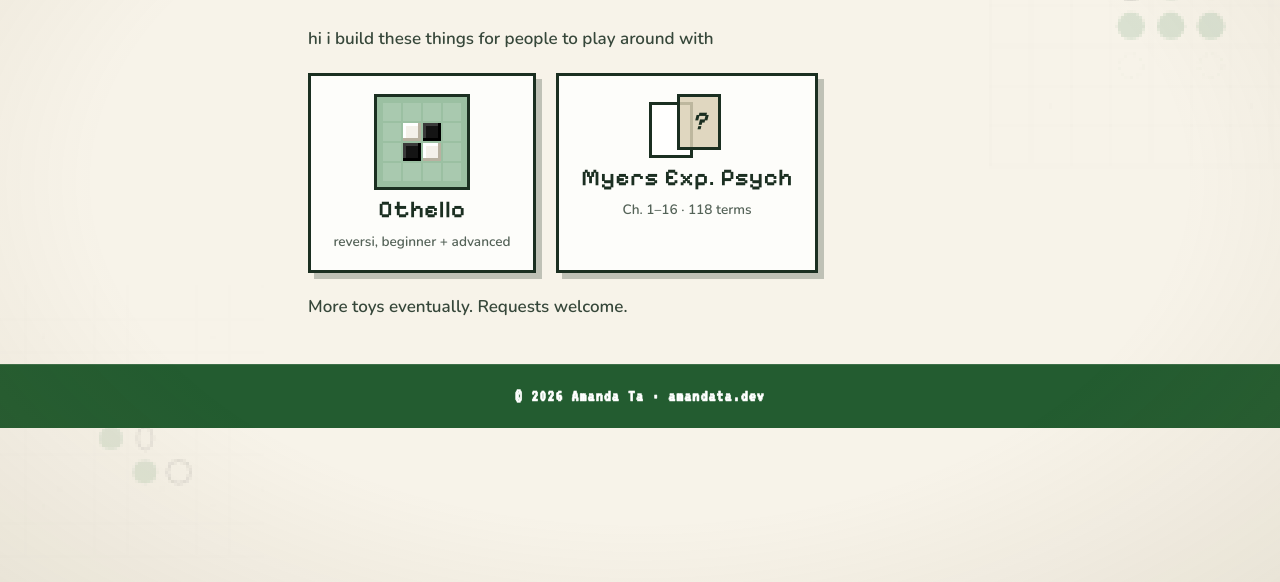
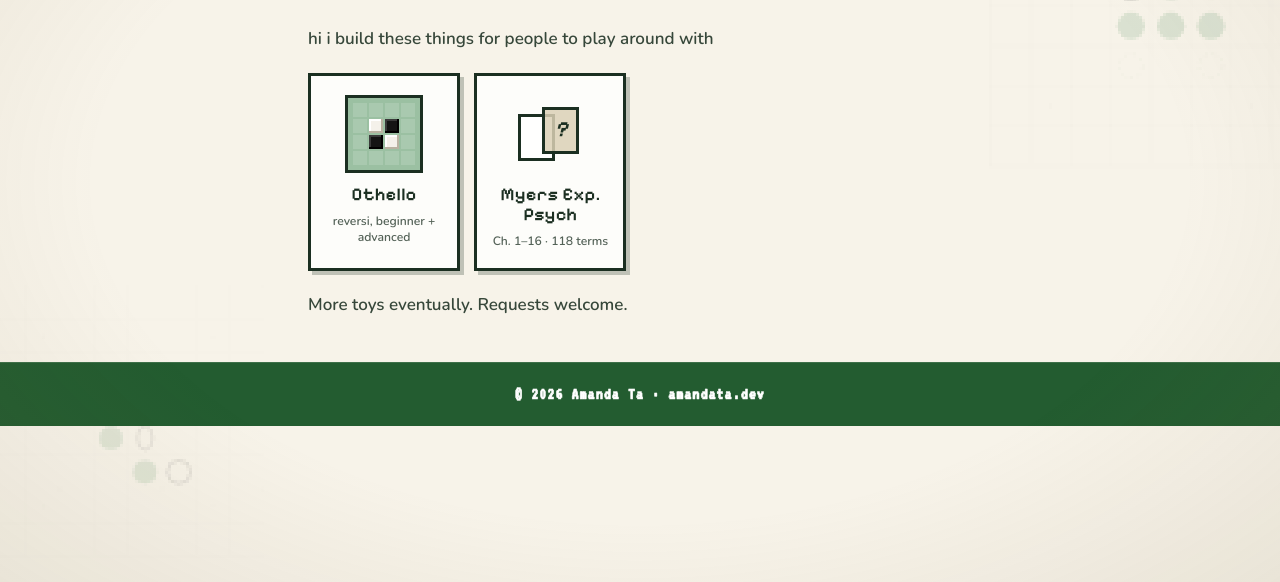
Before and after one commit to mandyhoami-lab/amandata.dev, a plain HTML site: page learn.html in a window 1280 px wide. Shown: the part 218-800 px from the top of the page. Drawn offline with nearby package versions, Linux system fonts and the light colour scheme.

Commit message:
Learn hub: uniform app-store-style tiles, smaller and same size

```diff
--- a/learn.css
+++ b/learn.css
@@ -1,9 +1,11 @@
 /* creations hub — pixel-art buttons, one per creation */
+
+/* app-store tiles: uniform, compact, icon on top */
 
 .creation-grid{
   display: flex;
   flex-wrap: wrap;
-  gap: 1.25rem;
+  gap: .9rem;
   margin: 1.25rem 0;
 }
 
@@ -11,14 +13,17 @@
   display: inline-flex;
   flex-direction: column;
   align-items: center;
-  gap: .55rem;
-  padding: 1.1rem 1.4rem 1rem;
+  gap: .45rem;
+  width: 152px;
+  min-height: 198px;
+  padding: .85rem .55rem .75rem;
+  text-align: center;
   text-decoration: none;
   color: var(--ink);
   background: var(--card-bg);
   border: 3px solid var(--ink);
   border-radius: 0;
-  box-shadow: 6px 6px 0 color-mix(in srgb, var(--ink) 25%, transparent);
+  box-shadow: 4px 4px 0 color-mix(in srgb, var(--ink) 25%, transparent);
 }
 .creation-btn:hover{
   filter: brightness(1.06);
@@ -29,55 +34,66 @@
   text-underline-offset: 4px;
 }
 
+/* fixed icon stage so every tile lines up */
+.creation-btn__icon{
+  display: flex;
+  align-items: center;
+  justify-content: center;
+  width: 100%;
+  height: 88px;
+}
+
 .creation-btn__board{
   display: grid;
-  grid-template-columns: repeat(4, 18px);
-  grid-template-rows: repeat(4, 18px);
+  grid-template-columns: repeat(4, 14px);
+  grid-template-rows: repeat(4, 14px);
   gap: 2px;
-  padding: 6px;
+  padding: 5px;
   background: color-mix(in srgb, var(--green) 48%, var(--panel));
   border: 3px solid var(--ink);
 }
 .creation-btn__cell{
-  width: 18px;
-  height: 18px;
+  width: 14px;
+  height: 14px;
   background: rgba(255,255,255,.14);
 }
-.creation-btn__cell--b{ background: #141414; box-shadow: inset -3px -3px 0 #000, inset 3px 3px 0 #3a3a3a; }
-.creation-btn__cell--w{ background: #f4f1ea; box-shadow: inset -3px -3px 0 #b9b2a1, inset 3px 3px 0 #ffffff; }
+.creation-btn__cell--b{ background: #141414; box-shadow: inset -2px -2px 0 #000, inset 2px 2px 0 #3a3a3a; }
+.creation-btn__cell--w{ background: #f4f1ea; box-shadow: inset -2px -2px 0 #b9b2a1, inset 2px 2px 0 #ffffff; }
 
 /* mini stacked-cards icon for the flashcard buttons */
 .creation-btn__cards{
   position: relative;
-  width: 76px; height: 64px;
+  width: 64px; height: 54px;
+  transform: none;
 }
 .creation-btn__cards i{
   position: absolute; display: block;
-  width: 44px; height: 56px;
+  width: 37px; height: 47px;
   background: var(--card-bg);
   border: 3px solid var(--ink);
 }
-.creation-btn__cards i:first-child{ left: 0; top: 8px; }
-.creation-btn__cards i:last-child{ left: 28px; top: 0;
+.creation-btn__cards i:first-child{ left: 0; top: 7px; }
+.creation-btn__cards i:last-child{ left: 24px; top: 0;
   background: color-mix(in srgb, var(--tag) 30%, var(--card-bg)); }
 .creation-btn__cards i:last-child::after{
   content: "?";
   position: absolute; inset: 0;
   display: flex; align-items: center; justify-content: center;
-  font-family: "Pixelify Sans", monospace; font-size: 1.6rem;
+  font-family: "Pixelify Sans", monospace; font-size: 1.35rem;
   color: var(--ink);
 }
 
 .creation-btn__label{
   font-family: "Pixelify Sans", "VT323", monospace;
-  font-size: 1.5rem;
+  font-size: 1.12rem;
   font-weight: 600;
   letter-spacing: .02em;
-  line-height: 1;
+  line-height: 1.15;
 }
 .creation-btn__sub{
-  font-size: .85rem;
+  font-size: .76rem;
   opacity: .75;
+  line-height: 1.35;
 }
 
 .creations-intro{
--- a/learn.html
+++ b/learn.html
@@ -19,7 +19,7 @@
 (function(){try{var t=localStorage.getItem('amandata-theme');if(!t){t=window.matchMedia&&window.matchMedia('(prefers-color-scheme: light)').matches?'light':'dark';}document.documentElement.dataset.theme=t;}catch(e){document.documentElement.dataset.theme='dark';}})();
 </script>
 <link rel="stylesheet" href="styles.css?v=37">
-<link rel="stylesheet" href="learn.css?v=2">
+<link rel="stylesheet" href="learn.css?v=3">
 <link rel="icon" href="/favicon.ico" sizes="any">
 </head>
 <body data-nav="learn">
@@ -44,12 +44,12 @@
 
       <div class="creation-grid">
         <a class="creation-btn" href="/othello.html">
-          <span class="creation-btn__board" aria-hidden="true"><span class="creation-btn__cell"></span><span class="creation-btn__cell"></span><span class="creation-btn__cell"></span><span class="creation-btn__cell"></span><span class="creation-btn__cell"></span><span class="creation-btn__cell creation-btn__cell--w"></span><span class="creation-btn__cell creation-btn__cell--b"></span><span class="creation-btn__cell"></span><span class="creation-btn__cell"></span><span class="creation-btn__cell creation-btn__cell--b"></span><span class="creation-btn__cell creation-btn__cell--w"></span><span class="creation-btn__cell"></span><span class="creation-btn__cell"></span><span class="creation-btn__cell"></span><span class="creation-btn__cell"></span><span class="creation-btn__cell"></span></span>
+          <span class="creation-btn__icon" aria-hidden="true"><span class="creation-btn__board"><span class="creation-btn__cell"></span><span class="creation-btn__cell"></span><span class="creation-btn__cell"></span><span class="creation-btn__cell"></span><span class="creation-btn__cell"></span><span class="creation-btn__cell creation-btn__cell--w"></span><span class="creation-btn__cell creation-btn__cell--b"></span><span class="creation-btn__cell"></span><span class="creation-btn__cell"></span><span class="creation-btn__cell creation-btn__cell--b"></span><span class="creation-btn__cell creation-btn__cell--w"></span><span class="creation-btn__cell"></span><span class="creation-btn__cell"></span><span class="creation-btn__cell"></span><span class="creation-btn__cell"></span><span class="creation-btn__cell"></span></span></span>
           <span class="creation-btn__label">Othello</span>
           <span class="creation-btn__sub">reversi, beginner + advanced</span>
         </a>
         <a class="creation-btn" href="/psy410-flashcards/">
-          <span class="creation-btn__cards" aria-hidden="true"><i></i><i></i></span>
+          <span class="creation-btn__icon" aria-hidden="true"><span class="creation-btn__cards"><i></i><i></i></span></span>
           <span class="creation-btn__label">Myers Exp. Psych</span>
           <span class="creation-btn__sub">Ch. 1–16 · 118 terms</span>
         </a>
```
